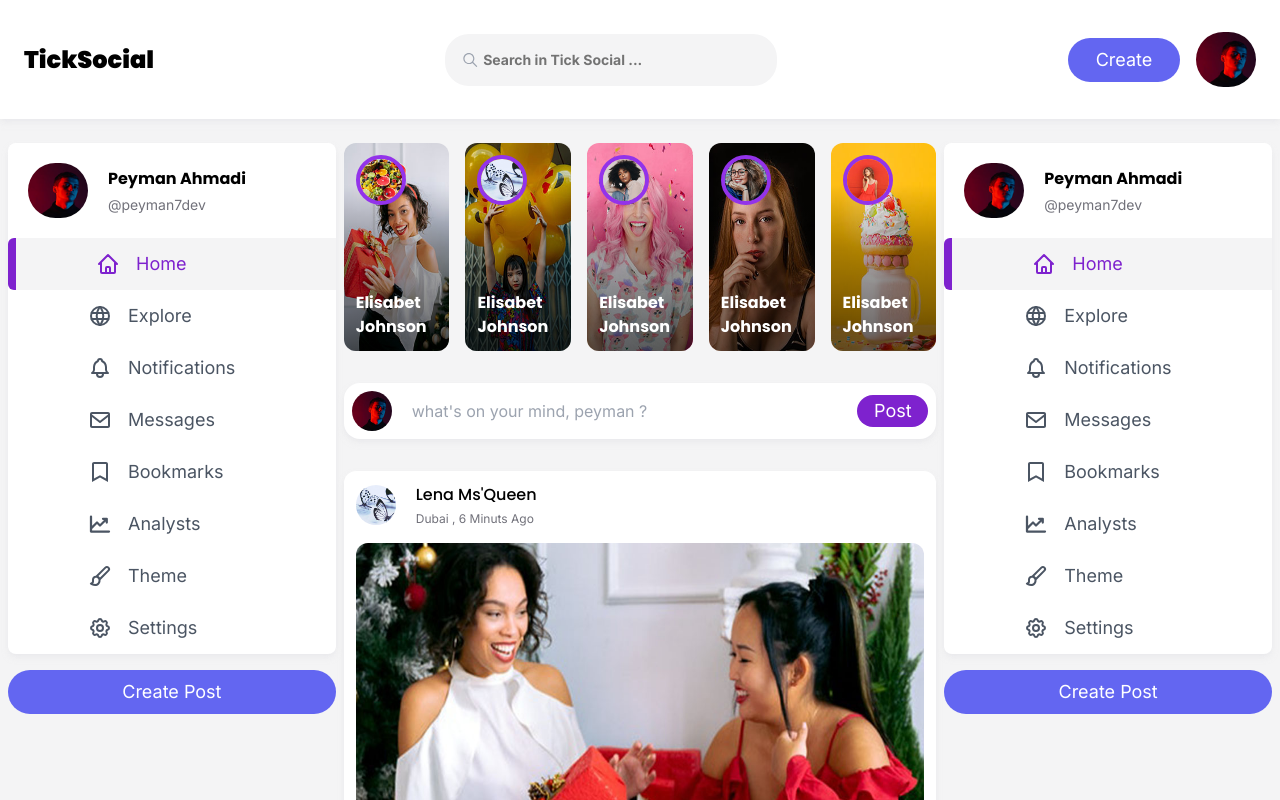
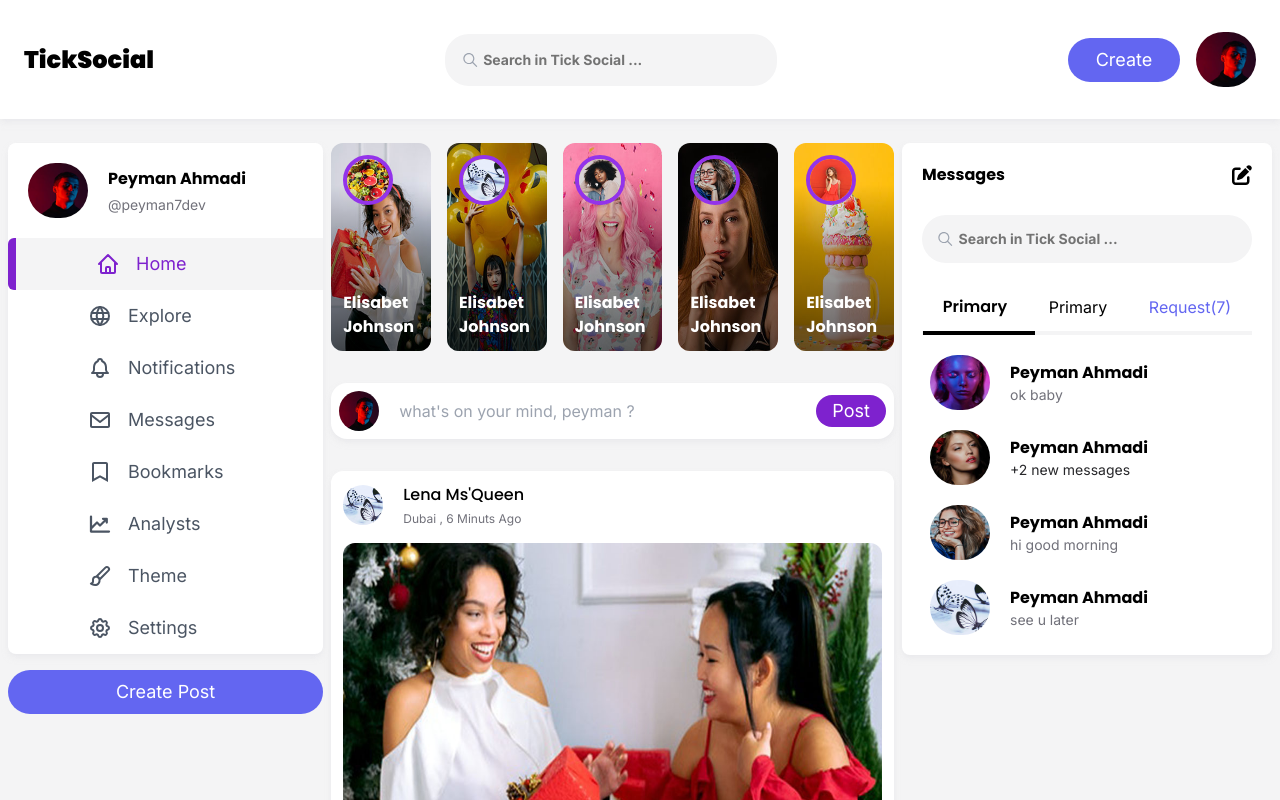
Before and after one commit to naziwebdev/social-front, a Next.js app: page / in a window 1280 px wide. Shown: the top 800 px of the page. Built offline with nearby package versions, Linux system fonts and the light colour scheme.

Commit message:
Create message box

```diff
--- a/src/app/page.js
+++ b/src/app/page.js
@@ -1,5 +1,6 @@
 import Header from "@/components/modules/Header"
 import Sidebar from "@/components/modules/Sidebar"
+import UtilsSidebar from "@/components/templates/Home/UtilsSidebar"
 import HomeContent from "@/components/templates/Home/HomeContent"
 import Footer from "@/components/modules/Footer"
 
@@ -11,7 +12,7 @@ export default function Home() {
     <main className="flex justify-between mt-6">
      <Sidebar/>
      <HomeContent/>
-     <Sidebar/>
+     <UtilsSidebar/>
     </main>
     <Footer/>
    </div>
--- a/src/components/templates/Home/HomeContent.js
+++ b/src/components/templates/Home/HomeContent.js
@@ -4,7 +4,7 @@ import PostCard from "@/components/modules/PostCard";
 
 export default function HomeContent() {
   return (
-    <div className="w-1/2">
+    <div className="w-1/2 pe-2">
       <div className="flex items-center justify-between gap-x-4">
         <StoryBox
           href={"/images/story-1.jpg"}
@@ -45,12 +45,12 @@ export default function HomeContent() {
         </button>
       </div>
       <div className="flex flex-col items-center gap-y-4 mt-8 ">
-        <PostCard/>
-        <PostCard/>
-        <PostCard/>
-        <PostCard/>
-        <PostCard/>
-        <PostCard/>
+        <PostCard />
+        <PostCard />
+        <PostCard />
+        <PostCard />
+        <PostCard />
+        <PostCard />
       </div>
     </div>
   );
--- /dev/null
+++ b/src/components/templates/Home/MessageBox.js
@@ -0,0 +1,80 @@
+import Image from "next/image";
+import { FaPenToSquare } from "react-icons/fa6";
+import { IoIosSearch } from "react-icons/io";
+
+export default function MessageBox() {
+  return (
+    <div className="w-[370px] me-2 p-5 bg-white shadow-md shadow-zinc-200/50 rounded-lg">
+      <div className="flex items-center justify-between">
+        <p className="font-poppins-bold">Messages</p>
+        <FaPenToSquare className="text-xl" />
+      </div>
+      <div className="w-full mt-7 flex items-center gap-x-1 p-3.5 rounded-3xl bg-zinc-100">
+        <IoIosSearch className="text-xl text-gray-400" />
+        <input
+          className="w-full placeholder-neutral-500 outline-none text-[.6rem] xs:text-xs md:text-sm font-bold bg-zinc-100"
+          type="text"
+          placeholder="Search in Tick Social ..."
+        />
+      </div>
+      <div className="flex items-center justify-around mt-8 pb-3 border-b-4 border-zinc-100 ">
+        <span className="relative font-poppins-semiBold before:content-[''] before:absolute before:-left-5
+        before:-bottom-4 before:w-28 before:h-1 before:z-10 before:bg-black cursor-pointer">Primary</span>
+        <span className="cursor-pointer">Primary</span>
+        <span className="text-indigo-500 cursor-pointer">Request(7)</span>
+      </div>
+      <div className="flex items-center gap-x-5 pt-5 cursor-pointer hover:bg-zinc-50 px-2">
+          <Image
+            className="w-[40px] h-[40px] xs:w-[60px] xs:h-[55px] rounded-full"
+            alt="avatar"
+            width={60}
+            height={55}
+            src="/images/profile-10.jpg"
+          />
+          <div className="">
+            <p className="font-poppins-bold">Peyman Ahmadi</p>
+            <p className="text-sm text-zinc-500">ok baby</p>
+          </div>
+        </div>
+      <div className="flex items-center gap-x-5 pt-5 cursor-pointer hover:bg-zinc-50 px-2">
+          <Image
+            className="w-[40px] h-[40px] xs:w-[60px] xs:h-[55px] rounded-full"
+            alt="avatar"
+            width={60}
+            height={55}
+            src="/images/profile-6.jpg"
+          />
+          <div className="">
+            <p className="font-poppins-bold">Peyman Ahmadi</p>
+            <p className="text-sm text-zinc-800">+2 new messages</p>
+          </div>
+        </div>
+      <div className="flex items-center gap-x-5 pt-5 cursor-pointer hover:bg-zinc-50 px-2">
+          <Image
+            className="w-[40px] h-[40px] xs:w-[60px] xs:h-[55px] rounded-full"
+            alt="avatar"
+            width={60}
+            height={55}
+            src="/images/profile-4.jpg"
+          />
+          <div className="">
+            <p className="font-poppins-bold">Peyman Ahmadi</p>
+            <p className="text-sm text-zinc-500">hi good morning</p>
+          </div>
+        </div>
+      <div className="flex items-center gap-x-5 pt-5 cursor-pointer hover:bg-zinc-50 px-2">
+          <Image
+            className="w-[40px] h-[40px] xs:w-[60px] xs:h-[55px] rounded-full"
+            alt="avatar"
+            width={60}
+            height={55}
+            src="/images/profile-2.jpg"
+          />
+          <div className="">
+            <p className="font-poppins-bold">Peyman Ahmadi</p>
+            <p className="text-sm text-zinc-500">see u later</p>
+          </div>
+        </div>
+    </div>
+  );
+}
--- /dev/null
+++ b/src/components/templates/Home/UtilsSidebar.js
@@ -0,0 +1,8 @@
+import MessageBox from "./MessageBox"
+export default function UtilsSidebar() {
+  return (
+    <div>
+        <MessageBox/>
+    </div>
+  )
+}
```
